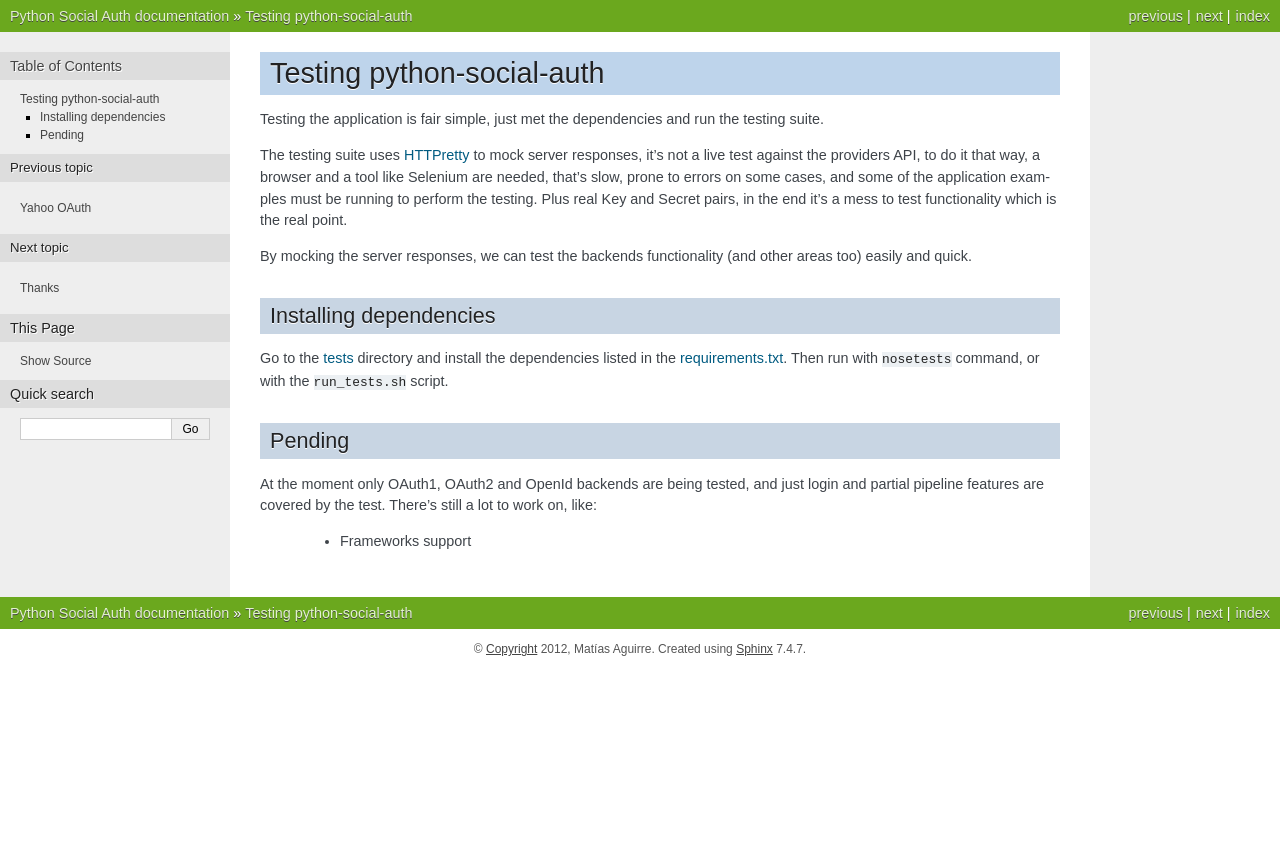
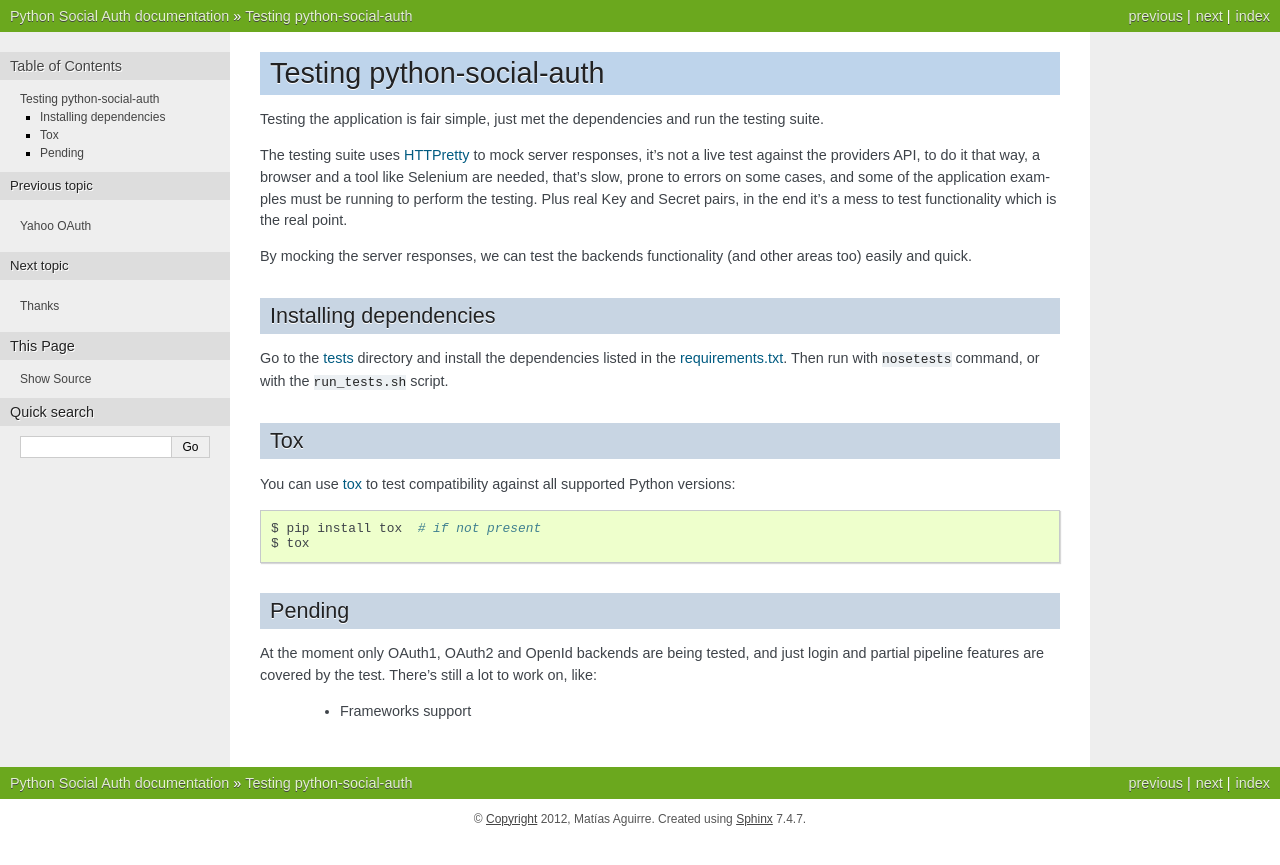
Before and after one commit to omab/python-social-auth, a Sphinx documentation site: the page built from docs/tests.rst, in a window 1280 px wide. Shown: the top 865 px of the page. Built offline with Sphinx 7.4.7, drawn with Linux system fonts in a browser that asks for light colours.

Commit message:
Talk about tox in test documentation

```diff
--- a/docs/tests.rst
+++ b/docs/tests.rst
@@ -22,6 +22,16 @@ Go to the tests_ directory and install the dependencies listed in the
 requirements.txt_. Then run with ``nosetests`` command, or with the
 ``run_tests.sh`` script.
 
+Tox
+---
+
+You can use tox_ to test compatibility against all supported Python versions:
+
+.. code-block:: bash
+
+    $ pip install tox  # if not present
+    $ tox
+
 
 Pending
 -------
@@ -35,3 +45,4 @@ a lot to work on, like:
 .. _HTTPretty: https://github.com/gabrielfalcao/HTTPretty
 .. _tests: https://github.com/omab/python-social-auth/tree/master/tests
 .. _requirements.txt: https://github.com/omab/python-social-auth/blob/master/tests/requirements.txt
+.. _tox: http://tox.readthedocs.org/
```
